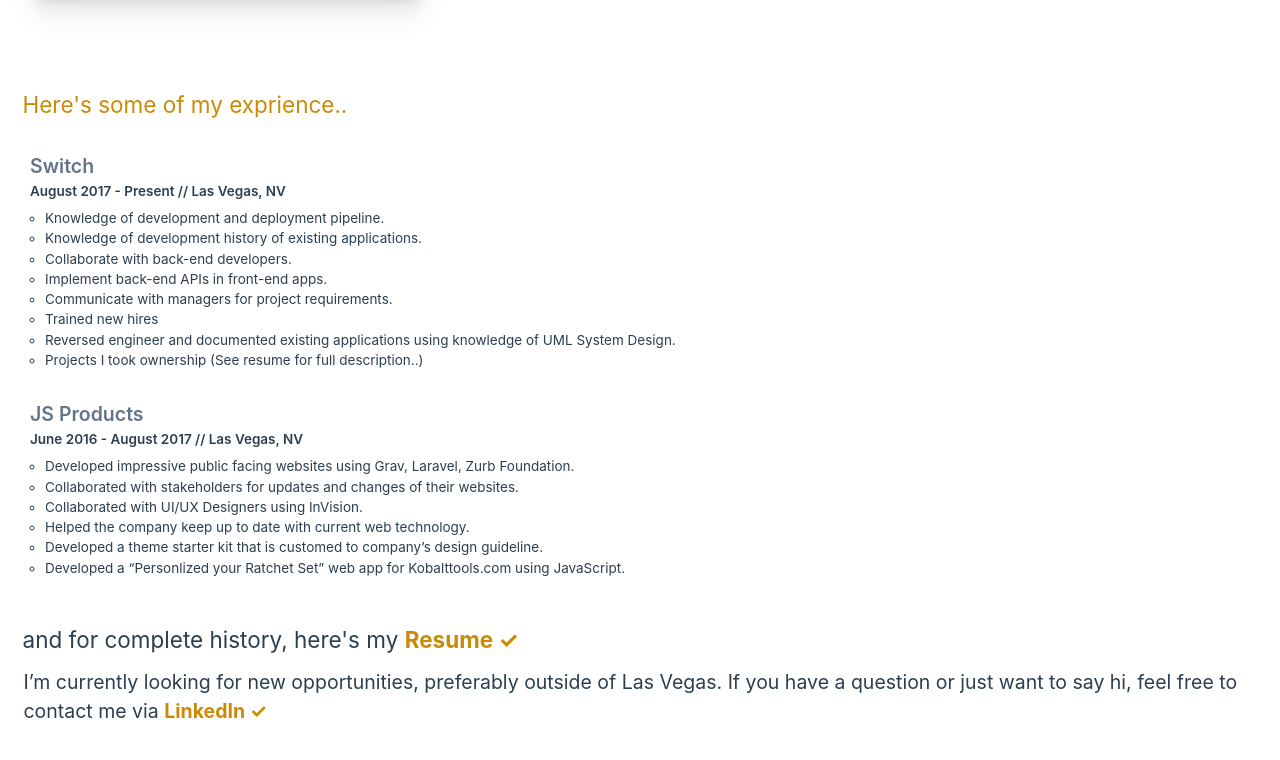
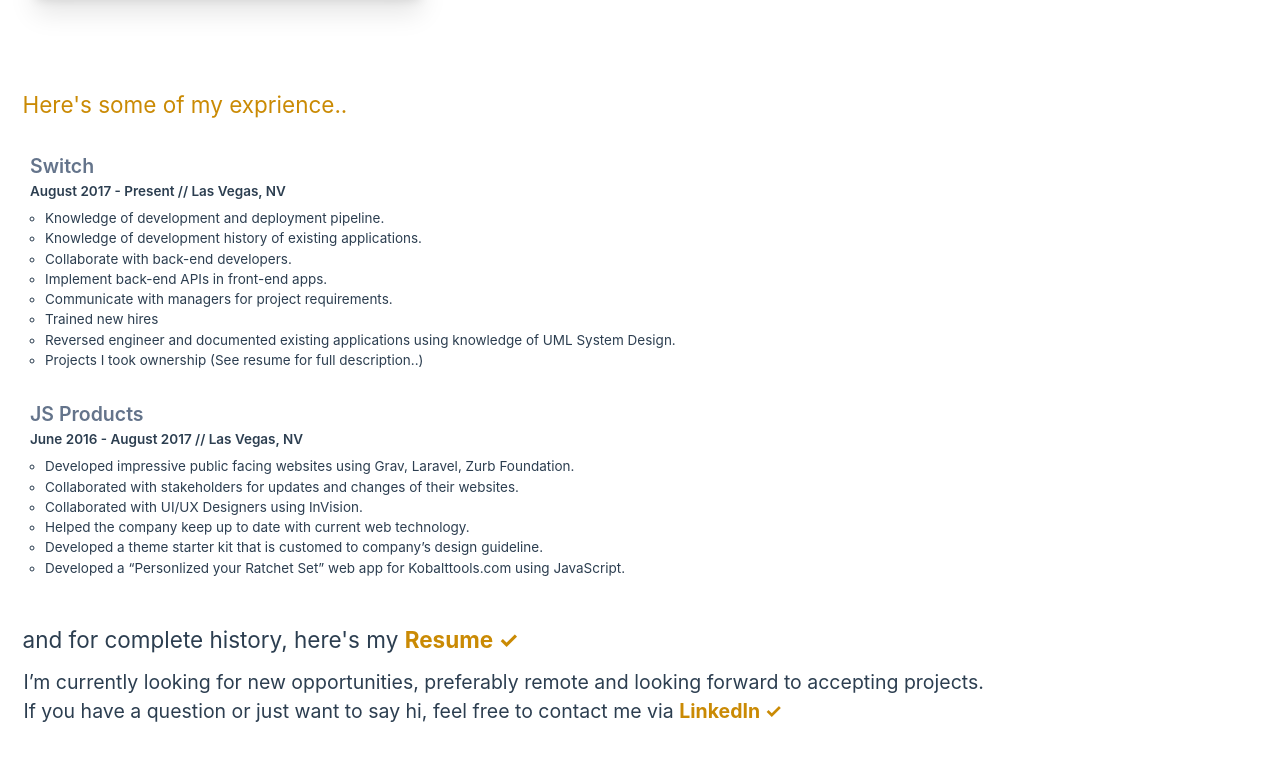
Before and after one commit to rlynjb/ds_ayyy, a Vue app: page / in a window 1280 px wide. Shown: the part 1668-2428 px from the top of the page. Built offline with nearby package versions, Linux system fonts and the light colour scheme.

Commit message:
remove subtitle

```diff
--- a/src/App.vue
+++ b/src/App.vue
@@ -83,7 +83,8 @@
     </h2>
 
     <h5 class="exp-contact">
-      I’m currently looking for new opportunities, preferably outside of Las Vegas. If you have a question or just want to say hi, feel free to contact me via
+      I’m currently looking for new opportunities, preferably remote and looking forward to accepting projects.<br/>
+      If you have a question or just want to say hi, feel free to contact me via
       <a href="https://www.linkedin.com/in/rlynpro/"
         target="_blank"
         class="text-primary"
```
